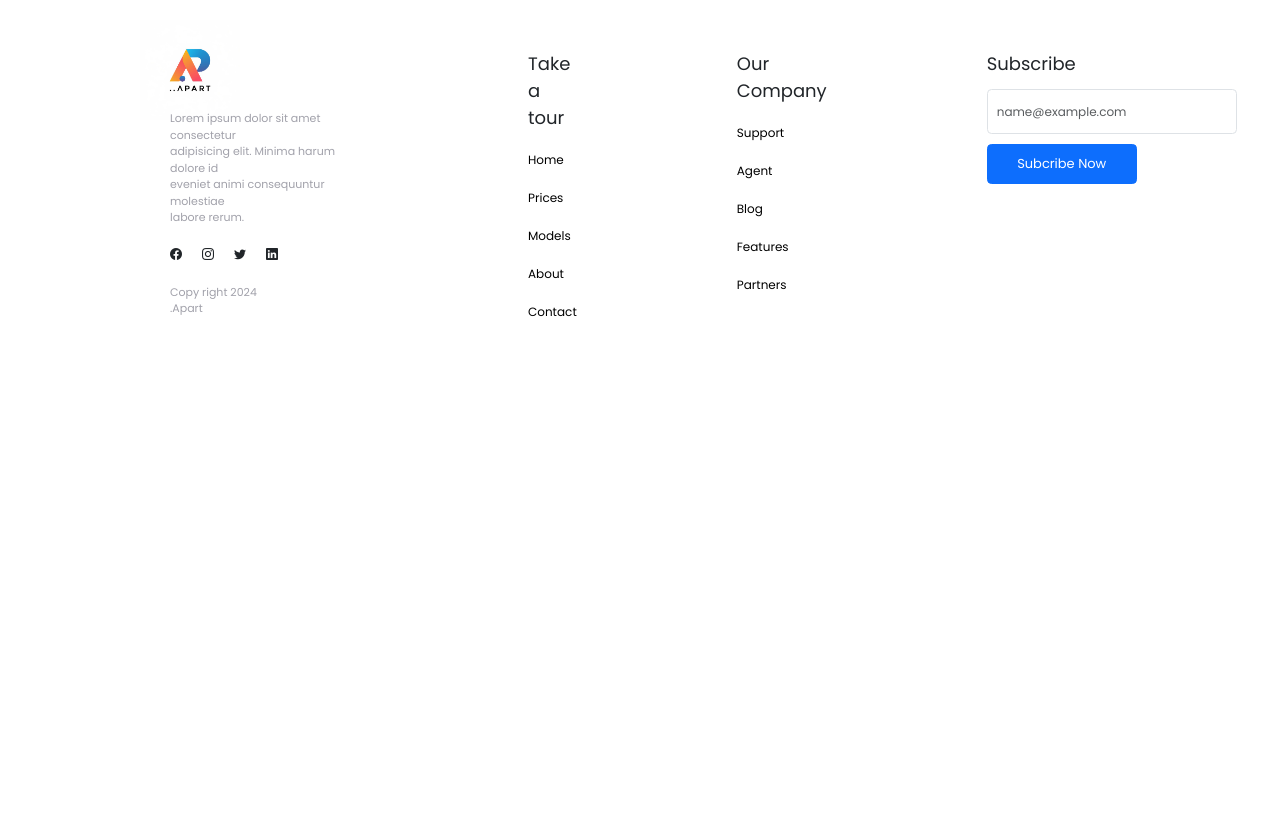
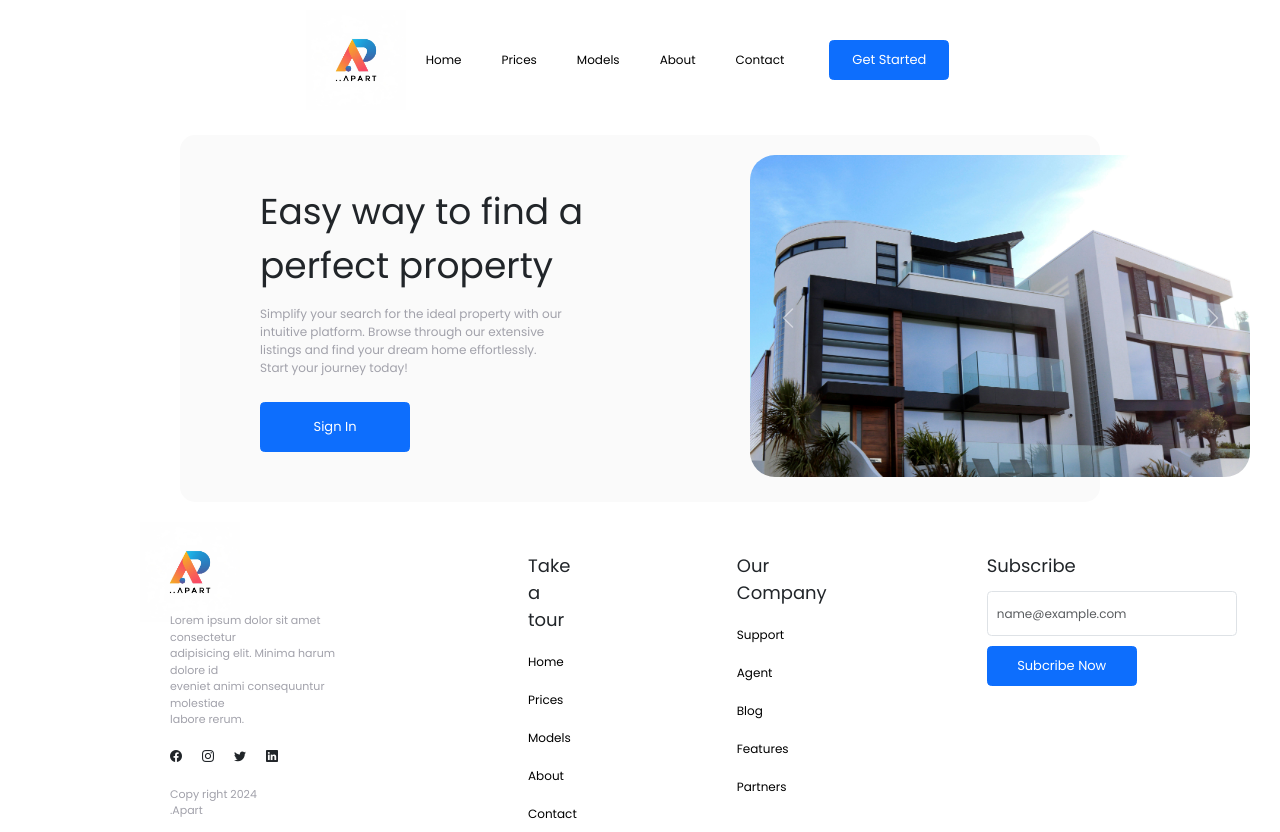
Before and after one commit to ireshdilsh/state-buisness-web, a React (Vite) app: page / in a window 1280 px wide. Before the commit the page ends 800 px from the top, so only its background shows below. Built offline with nearby package versions, Linux system fonts and the light colour scheme.

Commit message:
half complete Home.jsx

```diff
--- a/src/App.jsx
+++ b/src/App.jsx
@@ -6,7 +6,7 @@ import Footer from './components/Footer'
 export default function App() {
   return (
     <div>
-      <Footer/>
+      <Home/>
     </div>
   )
 }
--- a/src/components/Header.jsx
+++ b/src/components/Header.jsx
@@ -1,7 +1,14 @@
 import React from 'react'
 import "../styles/Header.css"
 import logo from "../assets/logo-original.png"
+
 export default function Header() {
+
+  const clickGetStartButton = () => {
+    // this has make sign in model
+    console.log('Get started button clicked');
+  }
+
   return (
     <div>
        <nav>
@@ -16,7 +23,7 @@ export default function Header() {
           <a href="">Contact</a>
         </div>
         <div className="button">
-        <button type="button" class="btn btn-primary">Get started</button>
+        <button onClick={clickGetStartButton} type="submit" class="btn btn-primary">Get Started</button>
         </div>
        </nav>
     </div>
--- a/src/pages/Home.jsx
+++ b/src/pages/Home.jsx
@@ -2,10 +2,59 @@ import React from 'react'
 import logo from "../assets/logo.png"
 import heroImage from "../assets/hero.jpg"
 import "../styles/Home.css"
+import Header from '../components/Header'
+import Footer from '../components/Footer'
 export default function Home() {
   return (
     <div>
+      <div className="nav-bar">
+        <Header />
+      </div>
 
+      {/* Body of Home page (like Landing page) */}
+      <div className="home-body">
+        <div className="hero-card">
+          <div className="hero-card-title">
+            <p>Easy way to find a <br />perfect property</p>
+            <div className="hero-discription">
+              <p>Simplify your search for the ideal property with our <br />intuitive platform. Browse through our extensive <br />listings and find your dream home effortlessly. <br />Start your journey today!</p>
+            </div>
+          </div>
+          <div className="signin-button">
+            <button type="submit" class="btn btn-primary">Sign In</button>
+          </div>
+          {/** adding image carouels */}
+
+          <div id="carouselExampleAutoplaying" class="carousel slide" data-bs-ride="carousel">
+            <div class="carousel-inner">
+              <div class="carousel-item active">
+                <img src={heroImage} class="d-block w-100"/>
+              </div>
+              <div class="carousel-item">
+                <img src={heroImage} class="d-block w-100"/>
+              </div>
+              <div class="carousel-item">
+                <img src={heroImage} class="d-block w-100"/>
+              </div>
+            </div>
+            <button class="carousel-control-prev" type="button" data-bs-target="#carouselExampleAutoplaying" data-bs-slide="prev">
+              <span class="carousel-control-prev-icon" aria-hidden="true"></span>
+              <span class="visually-hidden">Previous</span>
+            </button>
+            <button class="carousel-control-next" type="button" data-bs-target="#carouselExampleAutoplaying" data-bs-slide="next">
+              <span class="carousel-control-next-icon" aria-hidden="true"></span>
+              <span class="visually-hidden">Next</span>
+            </button>
+          </div>
+
+          {/** end of image carouels */}
+        </div>
+      </div>
+      {/*End of Home page*/}
+
+      <div className="footer-bar">
+        <Footer />
+      </div>
     </div>
   )
 }
--- a/src/styles/Header.css
+++ b/src/styles/Header.css
@@ -40,4 +40,5 @@ nav .button{
 nav .button button{
     width: 120px;
     height: 40px;
+    font-size: 13px;
 }
--- a/src/styles/Home.css
+++ b/src/styles/Home.css
@@ -3,5 +3,46 @@
     padding: 0;
     margin: 0;
     box-sizing: border-box;
-    font-family: "Poppins", sans-serif;
+    font-weight: 400;
+    font-style: normal;
+    font-size: 14px;
 }
+
+.home-body .hero-card{
+    margin: 25px 180px 0;
+    background-color: #fafafa;
+    border-radius: 15px;
+    padding:50px 80px;
+}
+
+.home-body .hero-card .hero-card-title p{
+    font-size: 36px;
+}
+
+.home-body .hero-card .hero-discription p{
+    color: #a1a1aa;
+    font-size: 12px;
+}
+
+.home-body .hero-card .signin-button{
+    margin-top: 25px;
+}
+
+.home-body .hero-card .signin-button button{
+    width: 150px;
+    height: 50px;
+    font-size: 13px;
+}
+
+#carouselExampleAutoplaying {
+    height: 325px;
+    width: 500px;
+    position: absolute;
+    top: 155px;
+    left: 750px;
+}
+#carouselExampleAutoplaying img{
+    background-size: cover;
+    overflow: hidden;
+    border-radius: 25px;
+}
```
